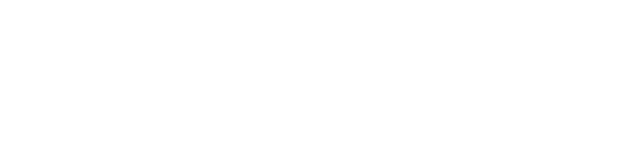
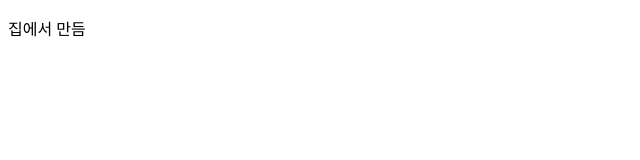
Before and after one commit to kimjunseo2658-alt/junseo, a plain HTML site: page index.html in a window 1280 px wide. Shown: the whole page, without its empty margins (0-640 px from the left). Drawn offline with Linux system fonts and the light colour scheme.

Commit message:
집에서 작업한 것

```diff
--- a/index.html
+++ b/index.html
@@ -6,6 +6,6 @@
   <title>Document</title>
 </head>
 <body>
-
+  <p>집에서 만듬</p>
 </body>
 </html>
```
